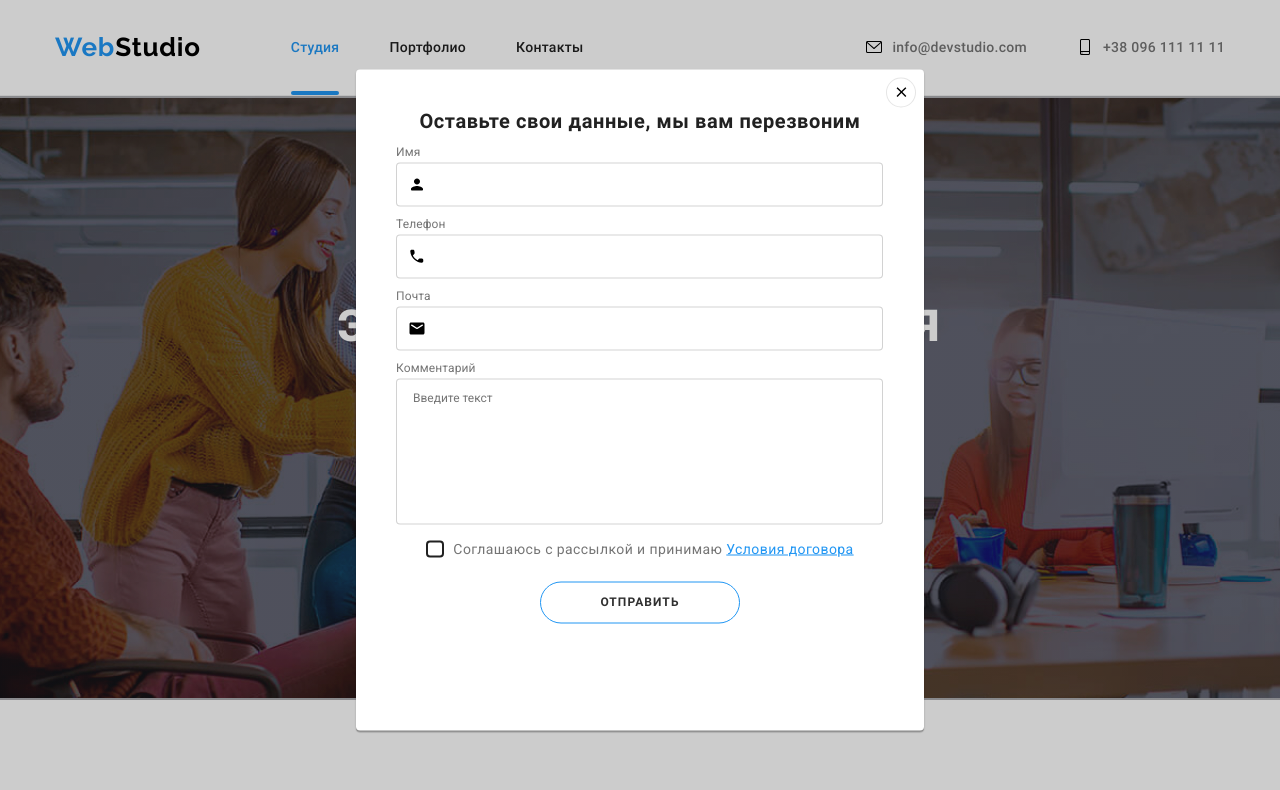
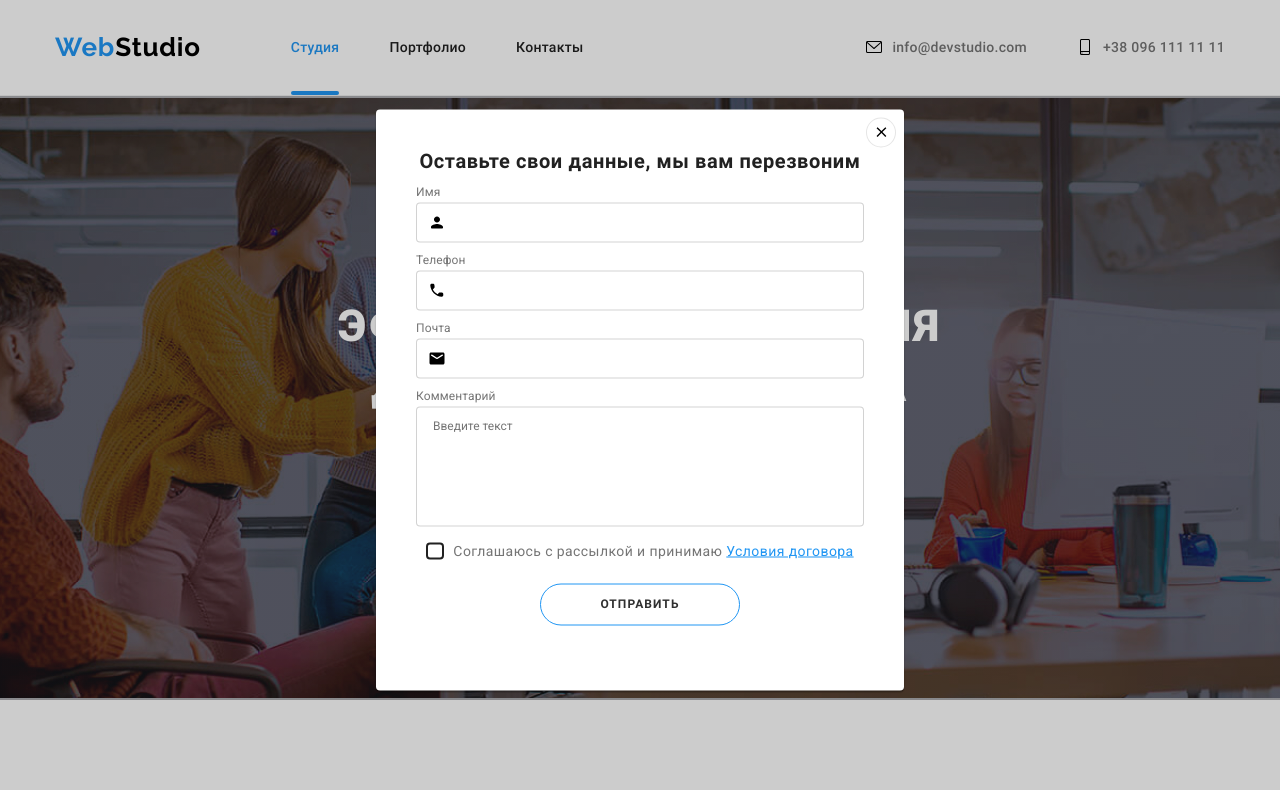
Before and after one commit to inna-dmytrenko/goit-markup-hw-06, a plain HTML site: page index.html in a window 1280 px wide. Both pictures are taken after a click on the button "Заказать услугу". Shown: the top 790 px of the page. Drawn offline with Linux system fonts and the light colour scheme.

Commit message:
try four

```diff
--- a/css/styles.css
+++ b/css/styles.css
@@ -5,6 +5,14 @@
         --secondary-letter-spacing: 0.02em;
         --other-letter-spacing: 0.06em;
     } */
+    html {
+      box-sizing: border-box;
+    }
+    *,
+    *::after,
+    *::before {
+      box-sizing: inherit;
+    }
     :root {
       --main-font: "Roboto", sans-serif;
       --secondary-font: 'Raleway', sans-serif;
@@ -77,7 +85,7 @@
 
     }
     .container {
-      width: 1170px;
+      width: 1200px;
       padding: 0 15px;
       margin: 0 auto;
       /* background-color: #ec93ca; */
@@ -515,7 +523,9 @@
     .footer__adrress a{
       color: #FFFFFF;
      }
-
+     .footer .address {
+       width: 231px;
+     }
      .footer__mail a,
      .footer__tel a {
       color: rgba(255, 255, 255, 0.6);
@@ -580,16 +590,17 @@
       height: 44px;
       background: rgba(255, 255, 255, 0.1);
       border-radius: 50%;
-      margin-right: 10px;
+
 
       transition: all 250ms cubic-bezier(0.4, 0, 0.2, 1);
+    }
+    .social__item:not(:last-child)  {
+      margin-right: 10px;
     }
     .footer__icon {
       width: 20px;
       height: 20px;
       fill: #ffffff;
-
-
 
     }
 
@@ -641,7 +652,7 @@
       display: flex;
       justify-content: center;
       align-items: center;
-      text-align: center;
+
       letter-spacing: 0.06em;
       border: #2196F3;
       cursor: pointer;
@@ -810,7 +821,7 @@
        top: 50%;
        left: 50%;
        transform: translate(-50%, -50%);
-       width: 488px;
+       width: 528px;
        min-height: 581px;
        background-color: #ffffff;
        box-shadow: 0px 1px 3px rgba(0, 0, 0, 0.12), 0px 1px 1px rgba(0, 0, 0, 0.14), 0px 2px 1px rgba(0, 0, 0, 0.2);
@@ -881,7 +892,7 @@
     }
 
     .modal__form-input {
-      width: calc(100% - 47px);
+      width: 100%;
       height: 40px;
       border: 1px solid rgba(33, 33, 33, 0.2);
       border-radius: 4px;
@@ -911,7 +922,7 @@
     }
 
     .modal__form-message {
-      width: calc(100% - 35px);
+      width: 100%;
       height: 120px;
       border: 1px solid rgba(33, 33, 33, 0.2);
       border-radius: 4px;
--- a/index.html
+++ b/index.html
@@ -355,7 +355,7 @@
                <span class="footer__social">
                    <p class="social">присоединяйтесь</p>
                    <ul class="footer__social-list">
-                       <li class="footer__social-item">
+                       <li class="social__item">
                            <a class="footer__social-link" href="">
                                <svg class="footer__icon">
                                    <use href="./images/sprite.svg#instagram"> </use>
```
Also changed, not shown: portfolio.html (+1 -1 lines).
